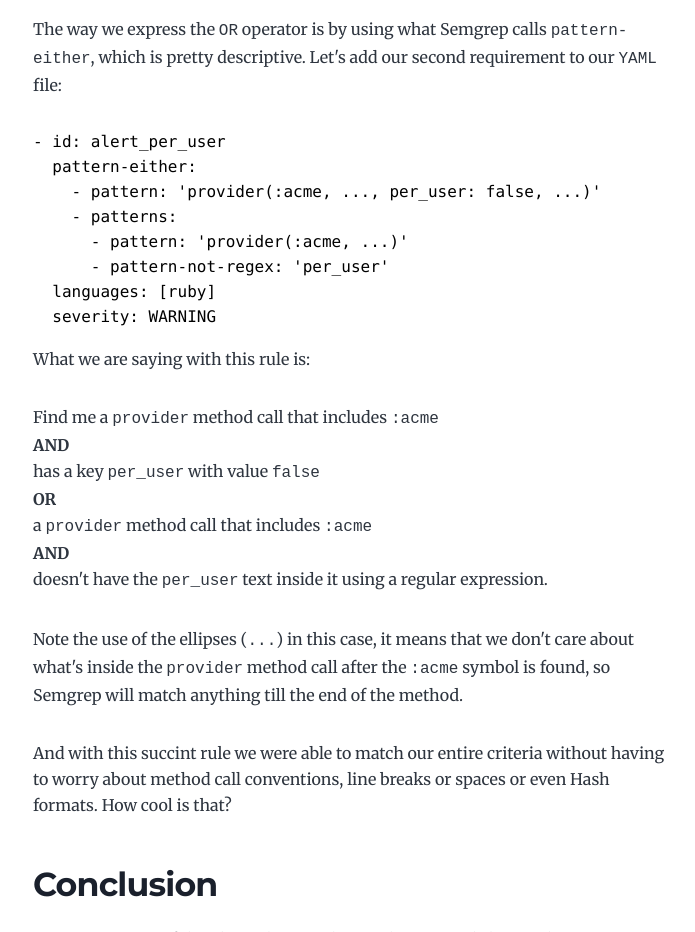
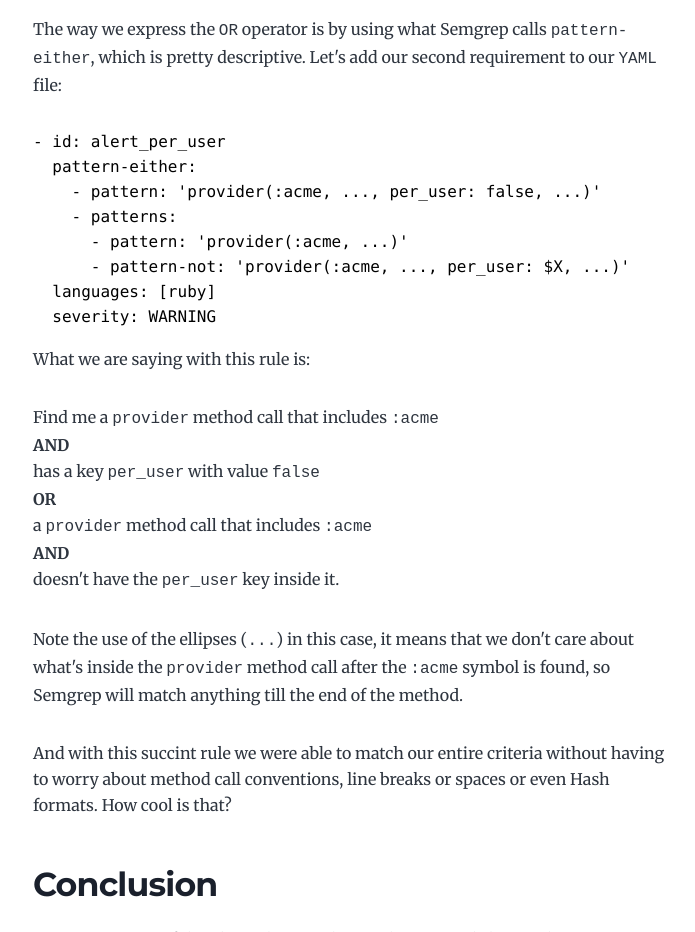
Before and after one commit to bernardoamc/bernardoamc.com, a Gatsby site: page /semgrep-introduction/ in a window 1280 px wide. Shown: the part 3280-4212 px from the top of the page, without its empty margins (291-986 px from the left). Built offline with nearby package versions, Linux system fonts and the light colour scheme; Gatsby itself is replaced by a stand-in of ours; some packages are replaced by stand-ins of ours; code samples lack their colours.

Commit message:
Improve semgrep rule example with pattern-not

````diff
--- a/content/blog/semgrep-introduction/index.md
+++ b/content/blog/semgrep-introduction/index.md
@@ -104,7 +104,7 @@ The way we express the `OR` operator is by using what Semgrep calls `pattern-eit
     - pattern: 'provider(:acme, ..., per_user: false, ...)'
     - patterns:
       - pattern: 'provider(:acme, ...)'
-      - pattern-not-regex: 'per_user'
+      - pattern-not: 'provider(:acme, ..., per_user: $X, ...)'
   languages: [ruby]
   severity: WARNING
 ```
@@ -117,7 +117,7 @@ has a key `per_user` with value `false` <br />
 **OR** <br />
 a `provider` method call that includes `:acme` <br />
 **AND** <br />
-doesn't have the `per_user` text inside it using a regular expression.
+doesn't have the `per_user` key inside it.
 
 Note the use of the ellipses (`...`) in this case, it means that we don't care about what's inside the `provider` method call after the `:acme` symbol is found, so Semgrep will match anything till the end of the method.
 
````
